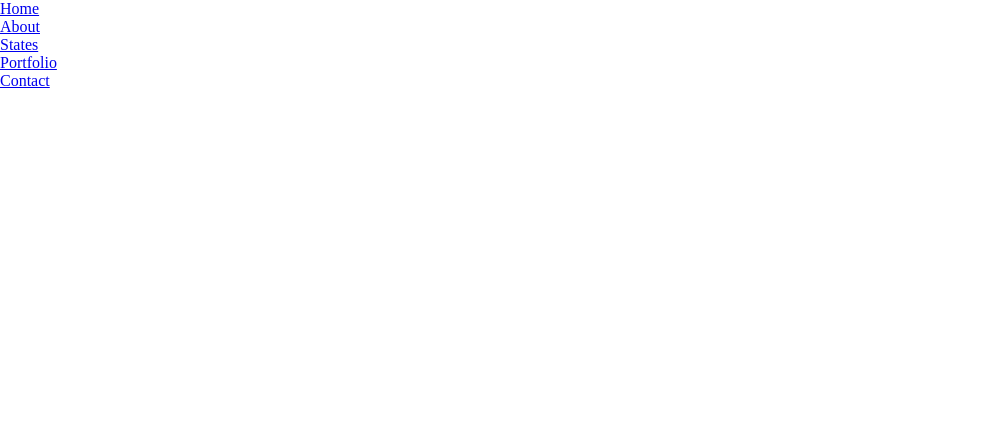
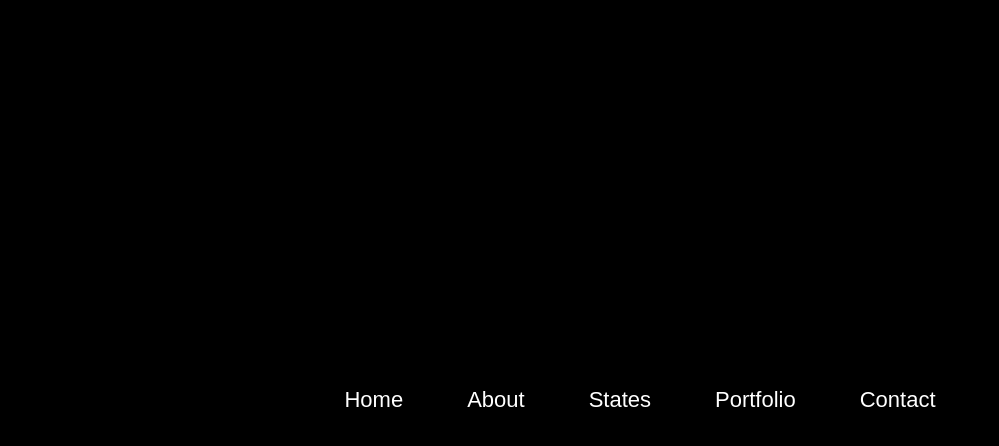
Before and after one commit to sid-120/HTML-CSS-JS-100Projects, a plain HTML site: page 6-Navigation-Menu/NavMenu-1/index.html in a window 1280 px wide. Shown: the whole page, without its empty margins (0-999 px from the left). Drawn offline with Linux system fonts and the light colour scheme.

Commit message:
Navigation Menu 1 style file added

```diff
--- a/6-Navigation-Menu/NavMenu-1/style.css
+++ b/6-Navigation-Menu/NavMenu-1/style.css
@@ -3,3 +3,54 @@
   margin: 0;
   box-sizing: border-box;
 }
+.container {
+  block-size: 100vh;
+  display: flex;
+  justify-content: center;
+  align-items: center;
+  font-family: sans-serif;
+  background: black;
+}
+ul {
+  display: flex;
+  flex-wrap: wrap;
+  text-align: center;
+}
+ul li {
+  list-style: none;
+}
+ul li a {
+  text-decoration: none;
+  color: white;
+  font-size: 22px;
+  padding: 0.5rem 2rem;
+  position: relative;
+}
+a:before {
+  content: "";
+  position: absolute;
+  top: 0;
+  left: 0;
+  inline-size: 100%;
+  block-size: 2px;
+  background: white;
+  transform: scale(0);
+  transition: all 0.5s;
+  transform-origin: left;
+}
+ul li a:hover:before,
+ul li a:hover:after {
+  transform: scaleX(1);
+}
+a:after {
+  content: "";
+  position: absolute;
+  bottom: 0;
+  left: 0;
+  inline-size: 100%;
+  block-size: 2px;
+  background: white;
+  transform: scale(0);
+  transition: all 0.5s;
+  transform-origin: right;
+}
```
